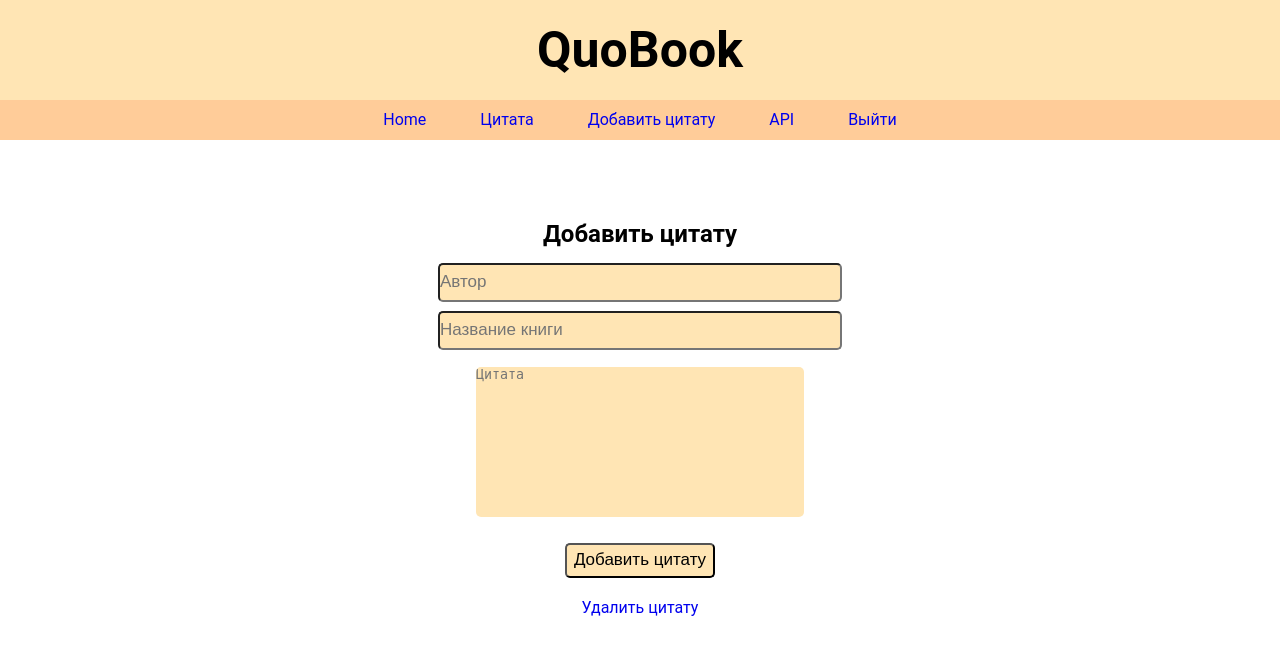
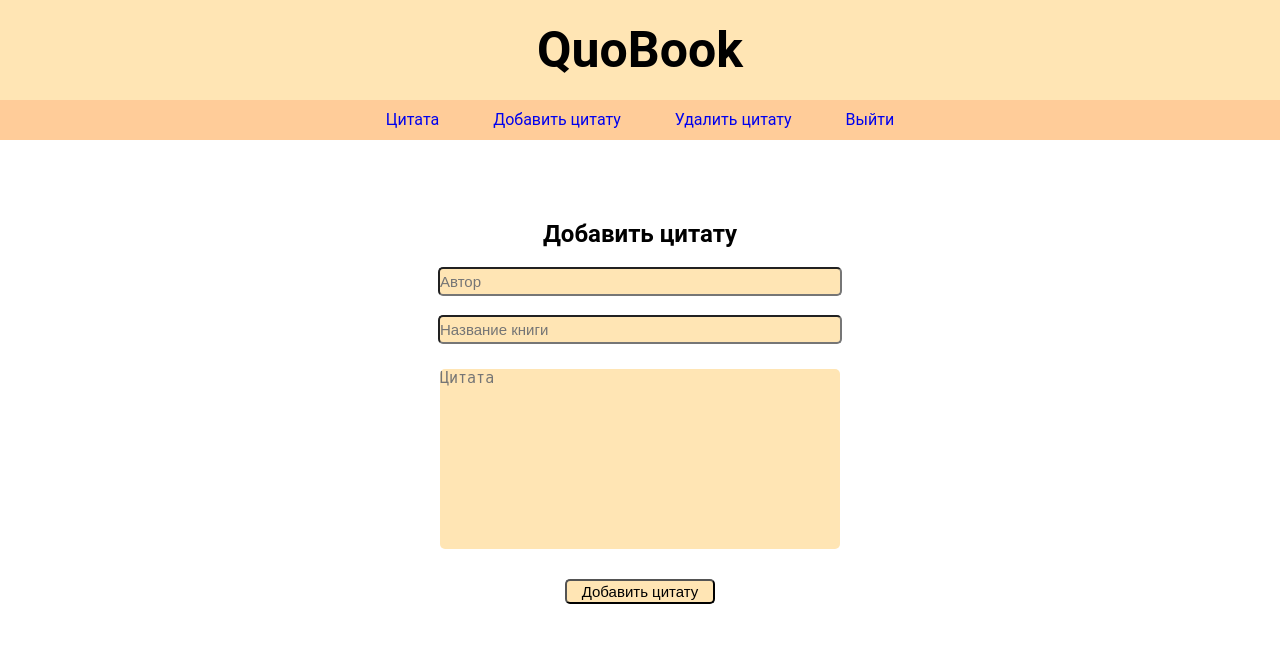
Before and after one commit to VGgog/QuoBook2.0, a Flask app: page /add_quote in a window 1280 px wide. Shown: the top 655 px of the page. Run offline with Flask 2, Linux system fonts and the light colour scheme; the visitor is signed in with stand-in values (Sample User, id 1).

Commit message:
Change frontend

```diff
--- a/app/forms.py
+++ b/app/forms.py
@@ -6,7 +6,7 @@
 class LoginForm(FlaskForm):
     """Форма аутентификации пользователя"""
     email = StringField(validators=[DataRequired(), Email()], render_kw={"placeholder": "Email"})
-    password = PasswordField(validators=[DataRequired()], render_kw={"placeholder": "Password"})
+    password = PasswordField(validators=[DataRequired()], render_kw={"placeholder": "Пароль"})
     remember_me = BooleanField('Запомнить меня')
     submit = SubmitField('Войти')
 
@@ -14,7 +14,7 @@
 class RegistrationForm(FlaskForm):
     """Форма регистрации нового пользователя"""
     email = StringField(validators=[DataRequired(), Email()], render_kw={"placeholder": "Email"})
-    password = PasswordField(validators=[DataRequired()], render_kw={"placeholder": "Password"})
+    password = PasswordField(validators=[DataRequired()], render_kw={"placeholder": "Пароль"})
     password2 = PasswordField(validators=[DataRequired(), EqualTo('password')],
                               render_kw={"placeholder": "Repeat password"})
     remember_me = BooleanField('Запомнить меня')
@@ -24,7 +24,7 @@
 class AuthForm(FlaskForm):
     """Форма для получения токена"""
     email = StringField(validators=[DataRequired(), Email()], render_kw={"placeholder": "Email"})
-    password = PasswordField(validators=[DataRequired()], render_kw={"placeholder": "Password"})
+    password = PasswordField(validators=[DataRequired()], render_kw={"placeholder": "Пароль"})
     submit = SubmitField('Получить токен')
 
 
--- a/app/routes/quote.py
+++ b/app/routes/quote.py
@@ -6,7 +6,7 @@ from app.models import Users, Quote
 from flask_login import current_user, login_required
 
 
-@app.route('/quote', methods=['GET', 'POST'])
+@app.route('/', methods=['GET', 'POST'])
 def get_a_quote():
     """Страница получения цитат"""
     quote_data = forms.GetQuoteForm()
--- a/app/routes/user.py
+++ b/app/routes/user.py
@@ -6,13 +6,6 @@ import app.forms as forms
 from app.models import Users
 from app import generate_token
 from flask_login import logout_user, login_user, current_user
-
-
-@app.route('/')
-@app.route('/home')
-def home():
-    """Возвращает страницу home"""
-    return render_template('home.html', title='Home')
 
 
 @app.route('/documentation', methods=['GET', 'POST'])
--- a/app/static/css/style.css
+++ b/app/static/css/style.css
@@ -98,11 +98,11 @@ ul#links li{
 }
 input{
 	width: 400px;
-    height: 35px;
+    height: 25px;
 	background: #ffe5b4;
 	color: black;
     border-radius: 5px;
-	font-size: 17px;
+	font-size: 15px;
 }
 input:focus{
     outline: none;
@@ -149,11 +149,13 @@ input:focus{
 }
 .add_quote_field{
 	resize: none;
+	width: 400px;
 	margin-top: 1em;
 	border: 5px, black;
 	background: #ffe5b4;
 	color: black;
     border-radius: 5px;
+	font-size: 15px;
 }
 .add_quote_button_field{
 	width: 150px;
@@ -165,7 +167,7 @@ input:focus{
 	line-height: 3em
 }
 .get_quote{
-	line-height: 5em;
+	line-height: 3em;
 }
 .get_quote_button_field{
 	width: 150px;
--- a/app/templates/add_quote.html
+++ b/app/templates/add_quote.html
@@ -34,8 +34,5 @@
             {% endwith %}
             <p>{{ form.add_quote(class_="add_quote_button_field") }}</p>
         </form>
-    <ul>
-        <li><a href="{{ url_for('del_quote') }}">Удалить цитату</a></li>
-    </ul>
 </div>
 {% endblock %}
--- a/app/templates/base.html
+++ b/app/templates/base.html
@@ -9,10 +9,9 @@
 <h1>QuoBook</h1>
 <div class="header_links">
     <ul id="links">
-        <li><a href="{{ url_for('home') }}">Home</a></li>
         <li><a href="{{ url_for('get_a_quote') }}">Цитата</a></li>
         <li><a href="{{ url_for('add_quote') }}">Добавить цитату</a></li>
-        <li><a href="{{ url_for('docs') }}">API</a></li>
+        <li><a href="{{ url_for('del_quote') }}">Удалить цитату</a></li>
         {% if current_user.is_anonymous %}
         <li><a href="{{ url_for('login') }}">Войти</a></li>
         {% else %}
--- a/app/templates/get_quote.html
+++ b/app/templates/get_quote.html
@@ -4,12 +4,14 @@
 <div class="get_quote">
         <form action="" method="post" novalidate>
             {{ form.hidden_tag() }}
-            <!--p>
+            {% if current_user.is_authenticated %}
+            <p>
                 {{ form.quote_id(size=32, class_="get_quote_id_field") }}<br>
                 {% for error in form.quote_id.errors %}
                 <span style="color: #D2691E;">{{'Введите id-цитаты.'}}</span>
                 {% endfor %}
-            </p-->
+            </p>
+            {% endif %}
             <p>
                 {{ form.author(size=32, class_="get_author_field") }}<br>
                 {% for error in form.author.errors %}
--- a/app/templates/login.html
+++ b/app/templates/login.html
@@ -26,11 +26,10 @@
             </ul>
             {% endif %}
             {% endwith %}
-            <p>{{ form.remember_me(class_="remember-me-field") }} {{ form.remember_me.label }}</p>
             <p>{{ form.submit(class_="submit-field") }}</p>
         </form>
     <ul>
-        <li><a href="{{ url_for('reg') }}">Registration</a></li>
+        <li><a href="{{ url_for('reg') }}">Зарегистрироваться</a></li>
     </ul>
 </div>
 {% endblock %}
--- a/app/templates/registration.html
+++ b/app/templates/registration.html
@@ -32,7 +32,6 @@
             </ul>
             {% endif %}
             {% endwith %}
-            <p>{{ form.remember_me(class_="remember-me-field") }} {{ form.remember_me.label }}</p>
             <p>{{ form.submit(class_="submit-field") }}</p>
         </form>
 </div>
```
